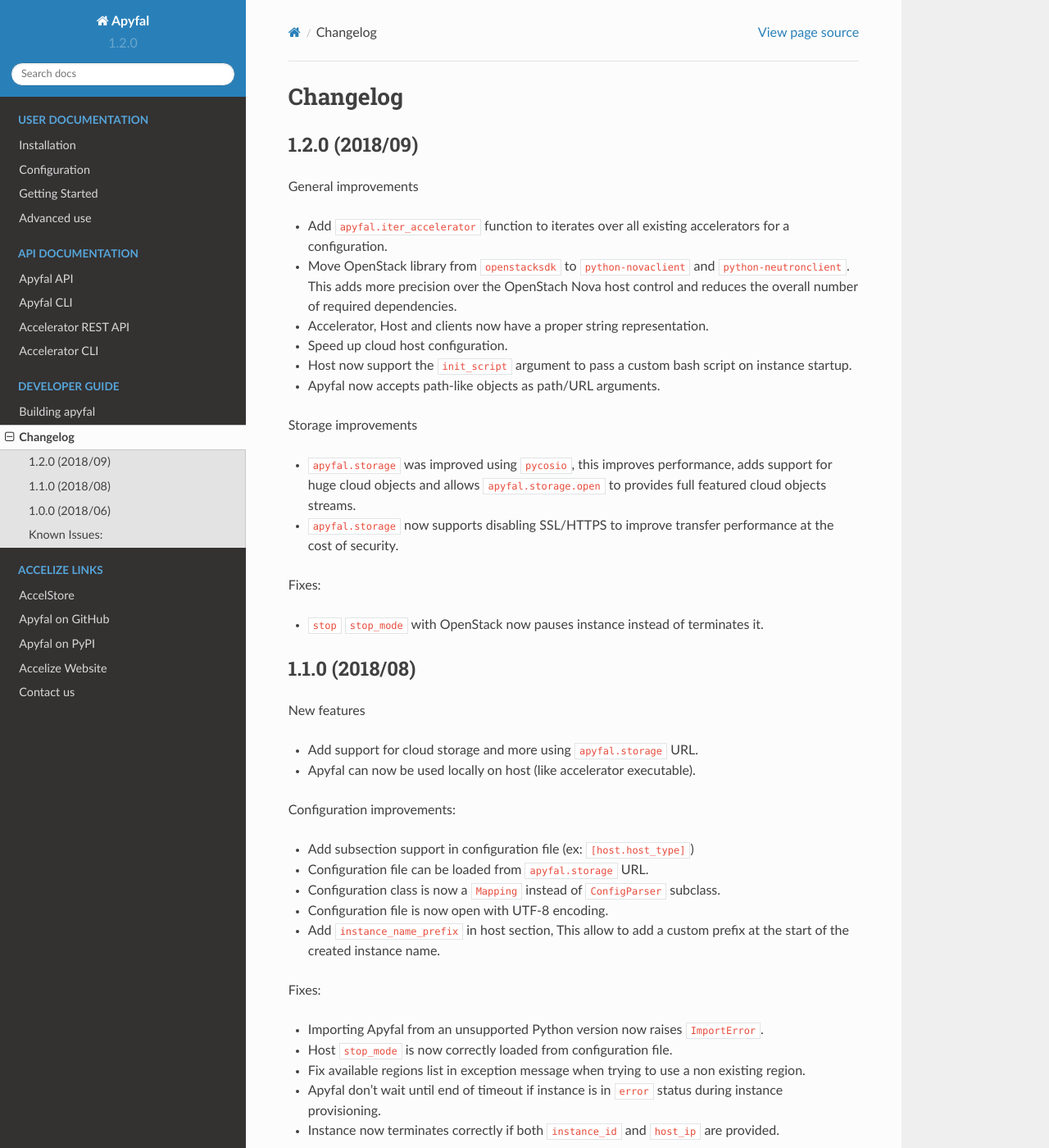
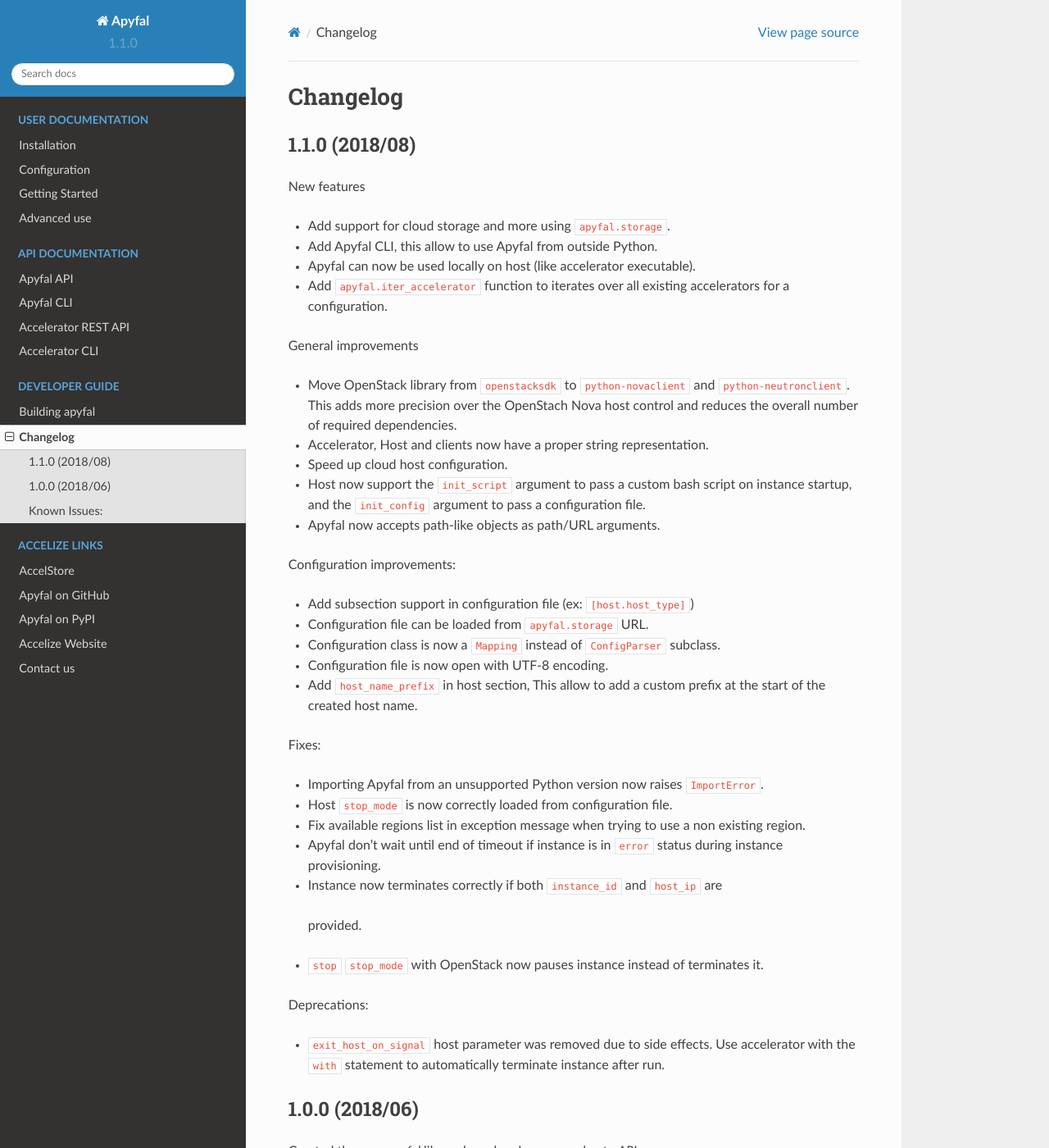
Before and after one commit to Accelize/apyfal, a Sphinx documentation site: the page built from docs/changes.rst, in a window 1280 px wide and 1400 px high. Shown: the whole window at 82% size. Built offline with Sphinx 7.4.7 and the Read the Docs theme 2.0.0, drawn with Linux system fonts in a browser that asks for light colours; pages that are not in the unit, such as notebooks, are missing from menus.

Commit message:
Merger 1.2.0 current content in 1.1.0 (1.2.0 will be next version)

```diff
--- a/apyfal/__init__.py
+++ b/apyfal/__init__.py
@@ -16,7 +16,7 @@ WITHOUT WARRANTIES OR CONDITIONS OF ANY KIND, either express or implied.
 See the License for the specific language governing permissions and
 limitations under the License.
 """
-__version__ = "1.2.0"
+__version__ = "1.1.0"
 __copyright__ = "Copyright 2018 Accelize"
 __licence__ = "Apache 2.0"
 __all__ = ['Accelerator', 'iter_accelerators', 'get_logger']
--- a/docs/changes.rst
+++ b/docs/changes.rst
@@ -1,42 +1,28 @@
 Changelog
 =========
 
-1.2.0 (2018/09)
+1.1.0 (2018/08)
 ---------------
+
+New features
+
+- Add support for cloud storage and more using ``apyfal.storage``.
+- Add Apyfal CLI, this allow to use Apyfal from outside Python.
+- Apyfal can now be used locally on host (like accelerator executable).
+- Add ``apyfal.iter_accelerator`` function to iterates over all existing
+  accelerators for a configuration.
 
 General improvements
 
-- Add ``apyfal.iter_accelerator`` function to iterates over all existing
-  accelerators for a configuration.
 - Move OpenStack library from ``openstacksdk`` to ``python-novaclient`` and
   ``python-neutronclient``. This adds more precision over the OpenStach Nova
   host control and reduces the overall number of required dependencies.
 - Accelerator, Host and clients now have a proper string representation.
 - Speed up cloud host configuration.
 - Host now support the ``init_script`` argument to pass a custom bash script
-  on instance startup.
+  on instance startup, and the ``init_config`` argument to pass a configuration
+  file.
 - Apyfal now accepts path-like objects as path/URL arguments.
-
-Storage improvements
-
-- ``apyfal.storage`` was improved using ``pycosio``, this improves
-  performance, adds support for huge cloud objects and allows
-  ``apyfal.storage.open`` to provides full featured cloud objects streams.
-- ``apyfal.storage`` now supports disabling SSL/HTTPS to improve transfer
-  performance at the cost of security.
-
-Fixes:
-
-- ``stop`` ``stop_mode`` with OpenStack now pauses instance instead of
-  terminates it.
-
-1.1.0 (2018/08)
----------------
-
-New features
-
-- Add support for cloud storage and more using ``apyfal.storage`` URL.
-- Apyfal can now be used locally on host (like accelerator executable).
 
 Configuration improvements:
 
@@ -44,31 +30,38 @@ Configuration improvements:
 - Configuration file can be loaded from ``apyfal.storage`` URL.
 - Configuration class is now a ``Mapping`` instead of ``ConfigParser`` subclass.
 - Configuration file is now open with UTF-8 encoding.
-- Add ``instance_name_prefix`` in host section, This allow to add a custom prefix at the start
-  of the created instance name.
+- Add ``host_name_prefix`` in host section, This allow to add a custom
+  prefix at the start of the created host name.
 
 Fixes:
 
-- Importing Apyfal from an unsupported Python version now raises ``ImportError``.
+- Importing Apyfal from an unsupported Python version now raises
+  ``ImportError``.
 - Host ``stop_mode`` is now correctly loaded from configuration file.
-- Fix available regions list in exception message when trying to use a non existing region.
-- Apyfal don't wait until end of timeout if instance is in ``error`` status during instance
-  provisioning.
-- Instance now terminates correctly if both ``instance_id`` and ``host_ip`` are provided.
+- Fix available regions list in exception message when trying to use a non
+  existing region.
+- Apyfal don't wait until end of timeout if instance is in ``error`` status
+  during instance provisioning.
+- Instance now terminates correctly if both ``instance_id`` and ``host_ip`` are
+ provided.
+- ``stop`` ``stop_mode`` with OpenStack now pauses instance instead of
+  terminates it.
 
 Deprecations:
 
 - ``exit_host_on_signal`` host parameter was removed due to side effects.
-  Use accelerator with the ``with`` statement to automatically terminate instance after run.
+  Use accelerator with the ``with`` statement to automatically terminate
+  instance after run.
 
 1.0.0 (2018/06)
 ---------------
 
 Created the new *apyfal* library based on legacy *acceleratorAPI*.
 
-Apyfal keeps all the features from acceleratorAPI but was largely improved. Apyfal is not backward compatible with
-acceleratorAPI (Read the documentation to see how update code). Future version of Apyfal will be compatible with
-this one.
+Apyfal keeps all the features from acceleratorAPI but was largely improved.
+Apyfal is not backward compatible with acceleratorAPI (Read the documentation
+to see how update code). Future version of Apyfal will be compatible with this
+one.
 
 Features of the 1.0.0 version:
 
@@ -82,5 +75,6 @@ Features of the 1.0.0 version:
 Known Issues:
 -------------
 
-- All communication between client and host accelerator is in unencrypted plain text.
+- All communication between client and host accelerator is in unencrypted plain
+  text.
 - Using ``start`` is mandatory when connecting to an already existing instance.
```
Also changed, not shown: 11 other files.
